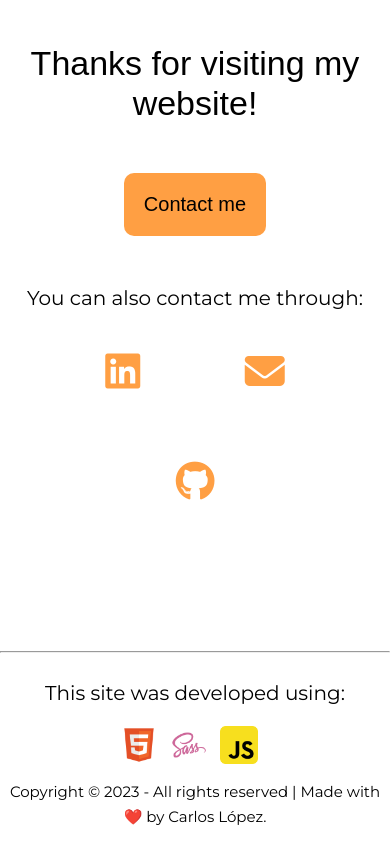
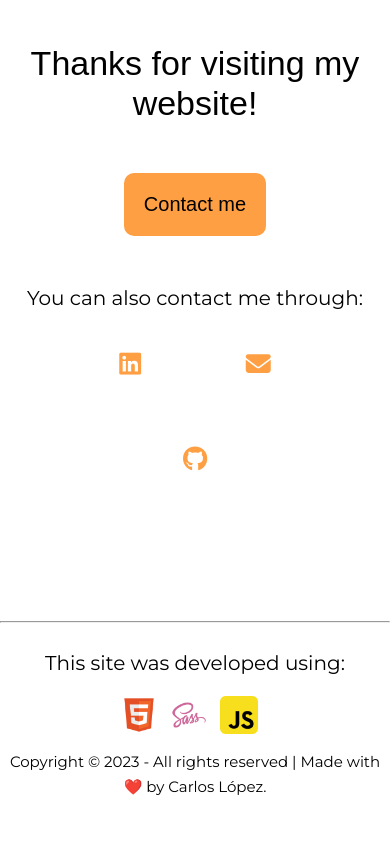
Before and after one commit to clmonreal/portfolio, a plain HTML site: page index.html in a window 390 px wide. Shown: the part 7110-7954 px from the top of the page. After the commit the page ends 7924 px from the top, so only its background shows below. Drawn offline with nearby package versions, Linux system fonts and the light colour scheme; a web font is replaced by a local one.

Commit message:
Diseña la sección thanks de forma responsive.

```diff
--- a/src/scss/layouts/_thanks.scss
+++ b/src/scss/layouts/_thanks.scss
@@ -28,9 +28,15 @@
             color: $orange;
             font-size: 4rem;
             transition: scale .5s;
+
+            @include mobile {
+                font-size: 2.5rem;
+            }
         }
+
         i:hover {
             scale: 1.2;
         }
+
     }
 }
```
Also changed, not shown: build/css/app.css.
